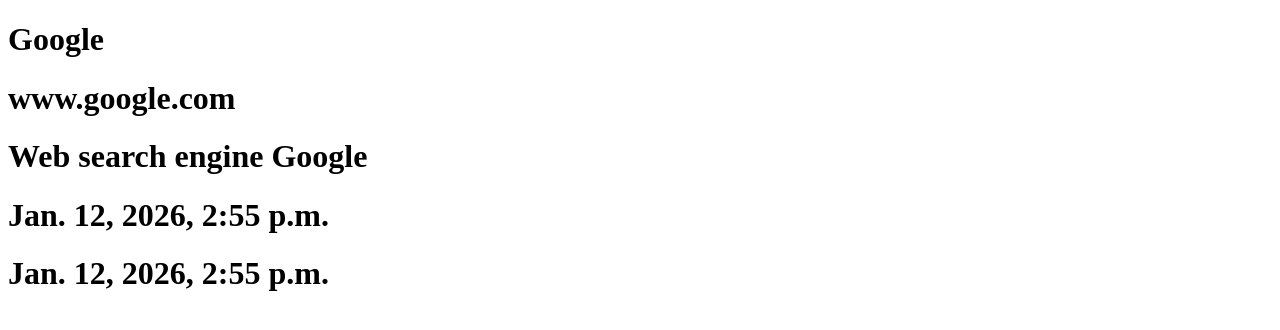
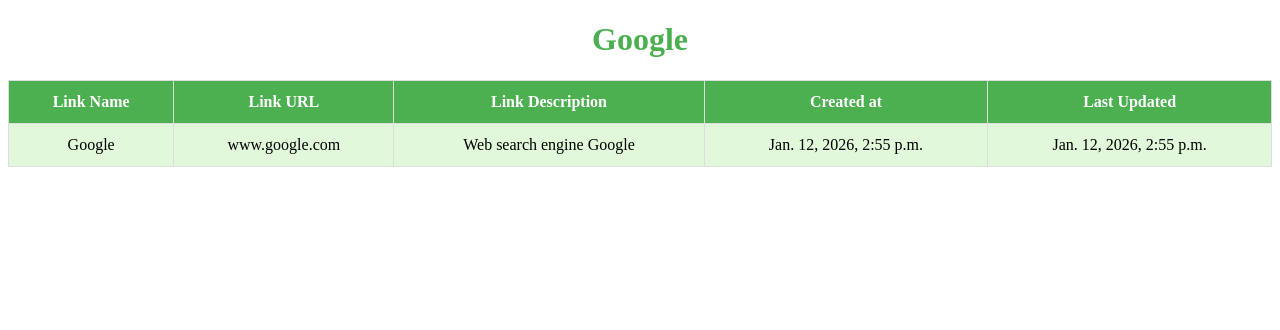
Before and after one commit to touhid-ahmed/link-manager, a Django app: page /links/1/ in a window 1280 px wide. Shown: the top 330 px of the page. Run offline with Django 5.2, Linux system fonts and the light colour scheme; data comes from the database, SQL or seed files in the repository; both versions use the stored data as it was after the commit.

Commit message:
Added style.css
- Style updated for details and list view
- Added forms

```diff
--- a/core/core/settings.py
+++ b/core/core/settings.py
@@ -115,4 +115,4 @@
 # Static files (CSS, JavaScript, Images)
 # https://docs.djangoproject.com/en/6.0/howto/static-files/
 
-STATIC_URL = 'static/'
+STATIC_URL = '/static/'
--- /dev/null
+++ b/core/linktracker/static/linktracker/styles.css
@@ -0,0 +1,52 @@
+
+h1 {
+
+    text-align: center;
+    color: #4CAF50;
+}
+
+a {
+    text-decoration: none;
+}
+
+
+/* Table Layout */
+table {
+    width: 100%;
+    border-collapse: collapse;
+    margin-top: 20px;
+    position: relative;
+}
+
+th, td {
+    padding: 12px 15px;
+    border: 1px solid #ddd;
+    text-align: center;
+
+}
+
+th {
+    background-color: #4CAF50;
+    color: white;
+
+}
+
+td {
+    background-color: #ffffff;
+}
+
+/* Alternating Row Colors */
+tr:nth-child(even) td {
+    background-color: #e1f8da;
+
+}
+
+tr:hover td {
+    background-color:  #ceffd7;
+}
+
+
+button {
+
+    font-size: 15px;
+}
--- a/core/linktracker/templates/linktracker/detail.html
+++ b/core/linktracker/templates/linktracker/detail.html
@@ -1,18 +1,35 @@
+{% load static %}
 <!DOCTYPE html>
-<html>
+<html lang="en">
     <head>
-        <title>link detail</title>
+        <meta charset="UTF-8">
+        <meta name="viewport" content="width=device-width, initial-scale=1.0">
+        <title>{{detail.name}} detail</title>
+        <link rel="stylesheet" href="{% static 'linktracker/styles.css' %}">
     </head>
 
+
     <body>
+        <header>
+            <h1>{{detail.name}}</h1>
+        </header>
 
-        <h1>{{detail.name}}</h1>
-        <h1>{{detail.link_url}}</h1>
-        <h1>{{detail.description}}</h1>
-        <h1>{{detail.created}}</h1>
-        <h1>{{detail.updated}}</h1>
+        <table>
+            <tr>
+                <th>Link Name</th>
+                <th>Link URL</th>
+                <th>Link Description</th>
+                <th>Created at</th>
+                <th>Last Updated</th>
+            </tr>
+
+            <td>{{detail.name}}</td>
+            <td>{{detail.link_url}}</td>
+            <td>{{detail.description}}</td>
+            <td>{{detail.created}}</td>
+            <td>{{detail.updated}}</td>
+
+        </table>
 
     </body>
-
-
 </html>
--- a/core/linktracker/urls.py
+++ b/core/linktracker/urls.py
@@ -7,4 +7,5 @@
 
     path('links/', views.list_links, name='list_links'),
     path('links/<int:pk>/', views.detail_links, name='detail_links'),
+    path('links/new/', views.create_link, name='create_link'),
 ]
--- a/core/linktracker/views.py
+++ b/core/linktracker/views.py
@@ -1,5 +1,7 @@
 from django.shortcuts import render, get_object_or_404
+from django.http import HttpResponseRedirect
 from .models import Link
+from .forms import NewLinkForm
 
 # Create your views here.
 
@@ -18,7 +20,23 @@
     return render(request, 'linktracker/detail.html', {'detail': detail})
 
 def create_link(request):
-    pass
+
+    submitted = False
+
+    if request.method == "POST":
+        form = NewLinkForm(request.POST)
+
+        if form.is_valid():
+            form.save()
+            return HttpResponseRedirect('/newlink?submitted=True')
+
+
+    else:
+        form = NewLinkForm()
+        if 'submitted' in request.GET:
+            submitted = True
+
+    return render(request, "linktracker/newlink.html", {"form": form, 'submitted': submitted})
 
 def delete_link(request, pk):
     pass
```
Also changed, not shown: core/linktracker/forms.py (added, +10 -0 lines), core/linktracker/templates/linktracker/list.html (+51 -6 lines), core/linktracker/templates/linktracker/newlink.html (added, +36 -0 lines), core/db.sqlite3.
